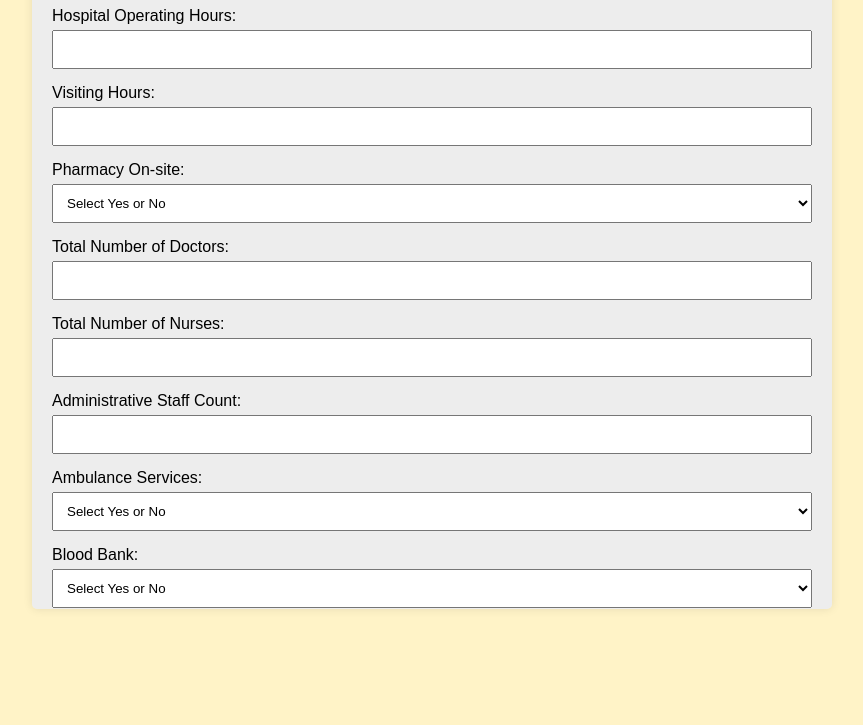
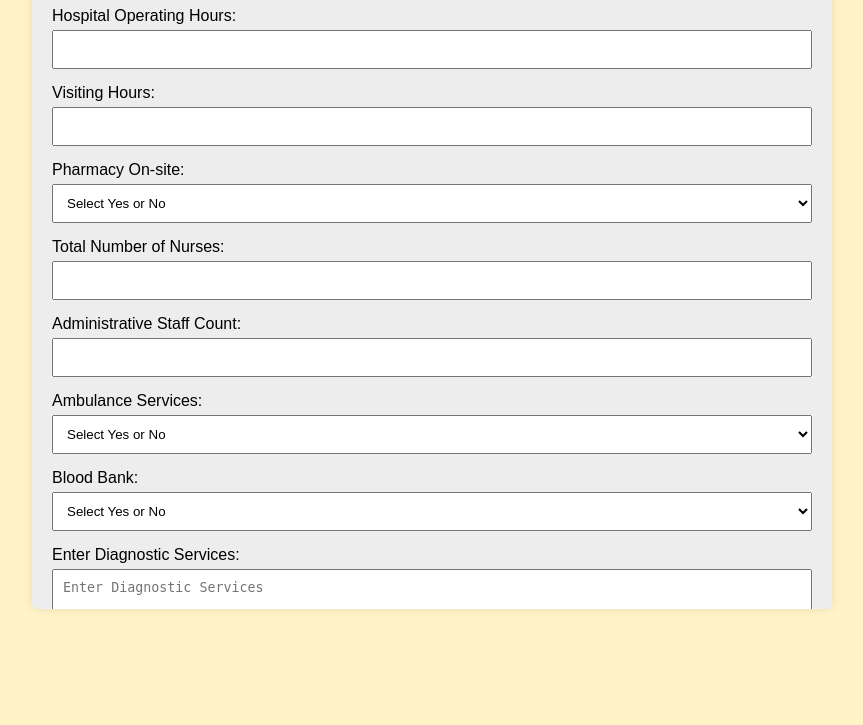
Before and after one commit to ManaS066/sih-hospital_, a Flask app: page /admin/add_detail in a window 1280 px wide. Shown: the part 1593-2318 px from the top of the page, without its empty margins (208-1071 px from the left). Run offline with Flask 3, Linux system fonts and the light colour scheme; the visitor is signed in with stand-in values (Sample User, id 1); parts of the project's set-up code (start-up, migrations or seed data) failed here and were passed over.

Commit message:
add hospital

```diff
--- a/Government of NCT of Delhi/app.py
+++ b/Government of NCT of Delhi/app.py
@@ -331,15 +331,17 @@ def add_details():
         emergency=request.form['emergencyContactNumber']
         email = request.form['emailAddress']
         website = request.form['websiteURL']
-        no_beds = request.form['numberOfBeds']
-        no_icu = request.form['numberOfICUBeds']
-        no_ventilator = request.form['numberOfVentilators']
+        no_beds = int(request.form['numberOfBeds'])
+        occupied_beds=int(request.form['Beds_occupied'])
+        no_icu = int(request.form['numberOfICUBeds'])
+        occupied_icu = int(request.form['icu_occupied'])
+        no_ventilator = int(request.form['numberOfVentilators'])
+        occupied_ventilator=int(request.form['ventilator_occupied'])
         emergency_dept = request.form['emergencyDepartment']
         spetialisation = request.form['specialization']
         operating_hour = request.form['hospitalOperatingHours']
         visiting_hour = request.form['visitingHours']
         pharmacy_onsite = request.form['pharmacyOnSite']
-        no_doctor = request.form['totalNumberOfDoctors']
         no_nurse = request.form['totalNumberOfNurses']
         no_admin_staff = request.form['administrativeStaffCount']
         ambulance = request.form['ambulanceServices']
@@ -357,15 +359,17 @@ def add_details():
         "emergency_contact_number": emergency,
         "email_address": email,
         "website_url": website,
-        "number_of_beds": no_beds,
+        "number_of_general_beds": no_beds,
+        "occupied_general":occupied_beds,
         "number_of_icu_beds": no_icu,
+        "occupied_icu":occupied_icu,
         "number_of_ventilators": no_ventilator,
+        "occupied_ventilator":occupied_ventilator,
         "emergency_department": emergency_dept,
         "specialization": spetialisation,
         "hospital_operating_hours": operating_hour,
         "visiting_hours": visiting_hour,
         "pharmacy_on_site": pharmacy_onsite,
-        "total_number_of_doctors": no_doctor,
         "total_number_of_nurses": no_nurse,
         "administrative_staff_count": no_admin_staff,
         "ambulance_services": ambulance,
@@ -468,6 +472,10 @@ def doctor_app():
 
 @app.route('/superadmin/', methods=['GET', 'POST'])
 def superadmin():
+    no_of_hospital = hospital_data_collection.count_documents()
+    total_doctor = doctors_collection.count_documents()
+    active_patient  = patients_collection.count_documents()
+
     return render_template('super_admin_dash.html')
 
 
--- a/Government of NCT of Delhi/templates/hospital_details.html
+++ b/Government of NCT of Delhi/templates/hospital_details.html
@@ -139,7 +139,7 @@
             </div>
             <div class="form-group">
                 <label for="numberOfBeds">General Beds Occupied:</label>
-                <input type="number" id="numberOfBeds" name="numberOfBeds" required>
+                <input type="number" id="Beds_occupied" name="Beds_occupied" required>
             </div>
             <div class="form-group">
                 <label for="numberOfICUBeds">Total ICU Beds:</label>
@@ -147,7 +147,7 @@
             </div>
             <div class="form-group">
                 <label for="numberOfICUBeds">ICU Beds Occupied:</label>
-                <input type="number" id="numberOfICUBeds" name="numberOfICUBeds" required>
+                <input type="number" id="icu_occupied" name="icu_occupied" required>
             </div>
             <div class="form-group">
                 <label for="numberOfVentilators">Toatal Ventilators Bed:</label>
@@ -155,7 +155,7 @@
             </div>
             <div class="form-group">
                 <label for="numberOfVentilators">Ventilators Bed Occupied:</label>
-                <input type="number" id="numberOfVentilators" name="numberOfVentilators" required>
+                <input type="number" id="ventilator_occupied" name="ventilator_occupied" required>
             </div>
             <div class="form-group">
                 <label for="emergencyDepartment">Emergency Department:</label>
@@ -192,10 +192,7 @@
             </div>
 
             <!-- Staff Information -->
-            <div class="form-group">
-                <label for="totalNumberOfDoctors">Total Number of Doctors:</label>
-                <input type="number" id="totalNumberOfDoctors" name="totalNumberOfDoctors" required>
-            </div>
+
             <div class="form-group">
                 <label for="totalNumberOfNurses">Total Number of Nurses:</label>
                 <input type="number" id="totalNumberOfNurses" name="totalNumberOfNurses" required>
```
